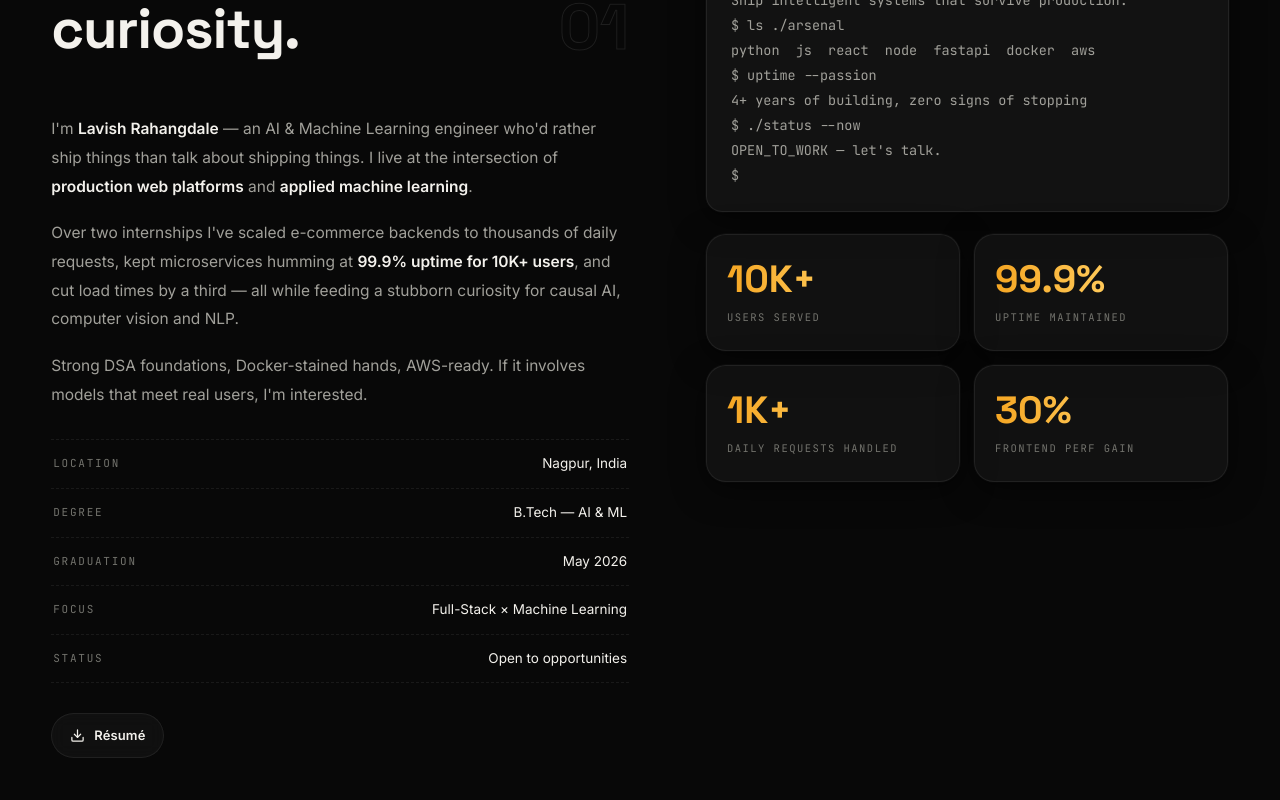
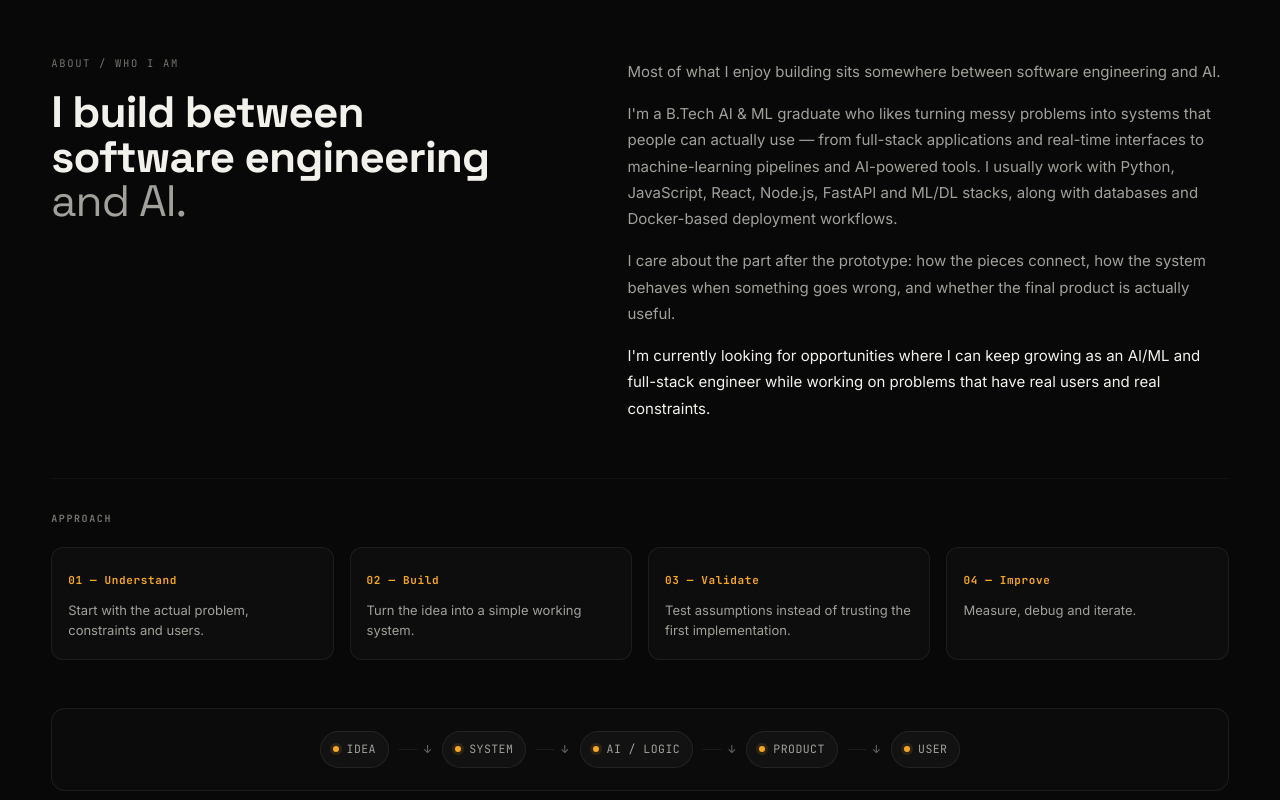
Before and after one commit to Lavish911/portfolioo, a React (Vite) app: page / in a window 1280 px wide. Shown: the part 1060-1860 px from the top of the page. Built offline with nearby package versions, Linux system fonts and the light colour scheme.

Commit message:
refine(about): editorial WHO I AM + approach + minimal signal flow — personal engineering narrative

```diff
--- a/src/components/About.jsx
+++ b/src/components/About.jsx
@@ -1,152 +1,91 @@
-import { useEffect, useRef, useState } from 'react'
-import { useInView } from 'framer-motion'
-import { Download } from 'lucide-react'
-import { FACTS, SECTIONS, STATS, TERMINAL } from '../data/portfolio.js'
-import Counter from './Counter.jsx'
-import Magnetic from './Magnetic.jsx'
 import Reveal, { SectionHeading } from './Reveal.jsx'
-import TiltCard from './TiltCard.jsx'
+import { SECTIONS } from '../data/portfolio.js'
 
-function Terminal() {
-  const ref = useRef(null)
-  const inView = useInView(ref, { once: true, margin: '-80px' })
-  const [lines, setLines] = useState([])
-  const [cur, setCur] = useState('')
+const APPROACH = [
+  { n: '01', title: 'Understand', desc: 'Start with the actual problem, constraints and users.' },
+  { n: '02', title: 'Build', desc: 'Turn the idea into a simple working system.' },
+  { n: '03', title: 'Validate', desc: 'Test assumptions instead of trusting the first implementation.' },
+  { n: '04', title: 'Improve', desc: 'Measure, debug and iterate.' },
+]
 
-  useEffect(() => {
-    if (!inView) return
-    let li = 0
-    let ci = 0
-    let timer
-    let cancelled = false
-    const typeCmd = () => {
-      if (cancelled) return
-      if (li >= TERMINAL.length || !TERMINAL[li]) return
-      const entry = TERMINAL[li]
-      if (!entry || typeof entry.s !== 'string') return
-      const text = entry.s
-      ci++
-      setCur(`$ ${text.slice(0, ci)}`)
-      if (ci < text.length) {
-        timer = setTimeout(typeCmd, 20 + Math.random() * 28)
-      } else {
-        timer = setTimeout(() => {
-          if (cancelled) return
-          if (li >= TERMINAL.length || !TERMINAL[li]) return
-          setLines((l) => [...l, { k: 'cmd', s: `$ ${text}` }])
-          setCur('')
-          li++
-          if (li < TERMINAL.length) timer = setTimeout(nextOut, 220)
-        }, 260)
-      }
-    }
-    const nextOut = () => {
-      if (cancelled) return
-      if (li >= TERMINAL.length || !TERMINAL[li]) return
-      const entry = TERMINAL[li]
-      if (!entry || typeof entry.s !== 'string') return
-      setLines((l) => [...l, { k: 'out', s: entry.s }])
-      li++
-      if (li < TERMINAL.length) {
-        ci = 0
-        timer = setTimeout(typeCmd, 420)
-      }
-    }
-    typeCmd()
-    return () => {
-      cancelled = true
-      clearTimeout(timer)
-    }
-  }, [inView])
-
-  return (
-    <div className="term" ref={ref} data-hover>
-      <div className="term-bar">
-        <span className="term-dot" style={{ background: '#ff5f57' }} />
-        <span className="term-dot" style={{ background: '#febc2e' }} />
-        <span className="term-dot" style={{ background: '#28c840' }} />
-        <span className="term-title">lavish@raisoni: ~/portfolio</span>
-      </div>
-      <div className="term-body">
-        {lines.map((l, i) =>
-          l.k === 'cmd' ? (
-            <p key={i} className="term-line term-cmd">{l.s}</p>
-          ) : (
-            <p key={i} className="term-line term-out">{l.s}</p>
-          ),
-        )}
-        {cur && <p className="term-line term-cmd">{cur}</p>}
-        <p className="term-line term-cmd">
-          $ <span className="caret" />
-        </p>
-      </div>
-    </div>
-  )
-}
+const SIGNAL = ['IDEA', 'SYSTEM', 'AI / LOGIC', 'PRODUCT', 'USER']
 
 export default function About() {
   const m = SECTIONS.about
   return (
     <section id="about" className="section">
-      <div className="container about-grid">
-        <div className="about-sticky">
-          <SectionHeading index={m.index} eyebrow={m.eyebrow} title={m.title} />
-          <Reveal delay={0.1}>
-            <div className="about-copy">
+      <div className="container">
+        <SectionHeading index={m.index} eyebrow={m.eyebrow} title={m.title} />
+
+        <div className="about-editorial">
+          <Reveal y={18}>
+            <div className="about-who">
+              <p className="mono about-kicker">ABOUT / WHO I AM</p>
+              <h3 className="about-statement">
+                I build between
+                <br />
+                software engineering
+                <br />
+                <span className="about-statement-muted">and AI.</span>
+              </h3>
+            </div>
+          </Reveal>
+
+          <Reveal y={18} delay={0.08}>
+            <div className="about-narrative">
+              <p>Most of what I enjoy building sits somewhere between software engineering and AI.</p>
               <p>
-                I'm <strong>Lavish Rahangdale</strong> — an AI &amp; Machine Learning engineer who'd
-                rather ship things than talk about shipping things. I live at the intersection of{' '}
-                <strong>production web platforms</strong> and <strong>applied machine learning</strong>.
+                I'm a B.Tech AI &amp; ML graduate who likes turning messy problems into systems that people
+                can actually use — from full-stack applications and real-time interfaces to machine-learning
+                pipelines and AI-powered tools. I usually work with Python, JavaScript, React, Node.js,
+                FastAPI and ML/DL stacks, along with databases and Docker-based deployment workflows.
               </p>
               <p>
-                Over two internships I've scaled e-commerce backends to thousands of daily requests,
-                kept microservices humming at <strong>99.9% uptime for 10K+ users</strong>, and cut
-                load times by a third — all while feeding a stubborn curiosity for causal AI,
-                computer vision and NLP.
+                I care about the part after the prototype: how the pieces connect, how the system behaves
+                when something goes wrong, and whether the final product is actually useful.
               </p>
-              <p>
-                Strong DSA foundations, Docker-stained hands, AWS-ready. If it involves models that
-                meet real users, I'm interested.
+              <p className="about-narrative-strong">
+                I'm currently looking for opportunities where I can keep growing as an AI/ML and full-stack
+                engineer while working on problems that have real users and real constraints.
               </p>
             </div>
           </Reveal>
-          <Reveal delay={0.18}>
-            <dl className="facts">
-              {FACTS.map(([k, v]) => (
-                <div key={k} className="fact-row">
-                  <dt>{k}</dt>
-                  <dd>{v}</dd>
+        </div>
+
+        <Reveal y={18} delay={0.06}>
+          <div className="about-approach">
+            <h4 className="mono approach-heading">APPROACH</h4>
+            <div className="approach-grid">
+              {APPROACH.map((s) => (
+                <div key={s.n} className="approach-card">
+                  <span className="mono approach-number">{s.n} — {s.title}</span>
+                  <p className="approach-desc">{s.desc}</p>
                 </div>
               ))}
-            </dl>
-          </Reveal>
-          <Reveal delay={0.24}>
-            <div className="about-actions">
-              <Magnetic>
-                <a className="btn btn-ghost btn-sm" href="./resume.pdf" download="Lavish_Rahangdale_Resume.pdf">
-                  <Download size={15} /> Résumé
-                </a>
-              </Magnetic>
             </div>
-          </Reveal>
-        </div>
-        <div>
-          <Reveal delay={0.12}>
-            <Terminal />
-          </Reveal>
-          <div className="stats-grid">
-            {STATS.map((s, i) => (
-              <Reveal key={s.label} delay={0.1 + i * 0.07}>
-                <TiltCard className="card stat spot" max={5}>
-                  <div className="stat-val grad">
-                    <Counter end={s.end} format={s.format} />
+          </div>
+        </Reveal>
+
+        <Reveal y={18} delay={0.1}>
+          <div className="about-signal" aria-hidden="true">
+            <div className="signal-flow">
+              {SIGNAL.map((label, i) => (
+                <div key={label} className="signal-step-wrap">
+                  <div className="signal-step">
+                    <span className="signal-dot" />
+                    <span className="mono signal-text">{label}</span>
                   </div>
-                  <div className="stat-lbl mono">{s.label}</div>
-                </TiltCard>
-              </Reveal>
-            ))}
+                  {i < SIGNAL.length - 1 && (
+                    <div className="signal-arrow" aria-hidden="true">
+                      <span className="signal-line" />
+                      <span className="signal-chevron">↓</span>
+                    </div>
+                  )}
+                </div>
+              ))}
+            </div>
           </div>
-        </div>
+        </Reveal>
       </div>
     </section>
   )
--- a/src/styles/global.css
+++ b/src/styles/global.css
@@ -960,6 +960,219 @@ ul {
   flex-wrap: wrap;
 }
 
+.about-editorial {
+  display: grid;
+  grid-template-columns: 0.92fr 1.08fr;
+  gap: clamp(32px, 5vw, 72px);
+  align-items: start;
+  margin-top: 12px;
+}
+
+.about-who {
+  position: sticky;
+  top: 110px;
+}
+
+.about-kicker {
+  font-size: 10.5px;
+  letter-spacing: 0.16em;
+  color: var(--subtle);
+  margin-bottom: 18px;
+}
+
+.about-statement {
+  font-family: var(--font-d);
+  font-size: clamp(30px, 4.2vw, 44px);
+  line-height: 1.02;
+  letter-spacing: -0.02em;
+  color: var(--text);
+  font-weight: 700;
+}
+
+.about-statement-muted {
+  color: var(--muted);
+  font-weight: 400;
+}
+
+.about-narrative {
+  display: grid;
+  gap: 16px;
+  padding-top: 4px;
+}
+
+.about-narrative p {
+  color: var(--muted);
+  font-size: 15px;
+  line-height: 1.75;
+}
+
+.about-narrative-strong {
+  color: var(--text) !important;
+}
+
+.about-approach {
+  margin-top: 56px;
+  padding-top: 32px;
+  border-top: 1px solid var(--line-soft);
+}
+
+.approach-heading {
+  font-size: 10px;
+  letter-spacing: 0.16em;
+  color: var(--subtle);
+  margin-bottom: 20px;
+}
+
+.approach-grid {
+  display: grid;
+  grid-template-columns: repeat(4, minmax(0, 1fr));
+  gap: 16px;
+}
+
+.approach-card {
+  padding: 18px 16px;
+  border: 1px solid var(--line);
+  border-radius: 12px;
+  background: rgba(20, 20, 20, 0.48);
+  transition: border-color 0.22s, background 0.22s, transform 0.22s;
+}
+
+.approach-card:hover {
+  border-color: rgba(255,255,255,0.11);
+  background: rgba(24, 24, 24, 0.72);
+  transform: translateY(-1px);
+}
+
+.approach-number {
+  font-size: 11px;
+  color: var(--accent);
+  font-weight: 600;
+  letter-spacing: 0.06em;
+}
+
+.approach-card p.approach-desc {
+  margin-top: 8px;
+  color: var(--muted);
+  font-size: 13px;
+  line-height: 1.6;
+}
+
+.about-signal {
+  margin-top: 48px;
+  border: 1px solid var(--line);
+  border-radius: 14px;
+  background: rgba(255,255,255,0.015);
+  padding: 22px;
+}
+
+.signal-flow {
+  display: flex;
+  align-items: center;
+  justify-content: center;
+  gap: 10px;
+  flex-wrap: wrap;
+}
+
+.signal-step-wrap {
+  display: flex;
+  align-items: center;
+  gap: 10px;
+}
+
+.signal-step {
+  display: flex;
+  align-items: center;
+  gap: 8px;
+  padding: 8px 12px;
+  border: 1px solid var(--line);
+  border-radius: 999px;
+  background: rgba(21,21,21,0.9);
+  white-space: nowrap;
+}
+
+.signal-dot {
+  width: 6px;
+  height: 6px;
+  border-radius: 50%;
+  background: var(--accent);
+  box-shadow: 0 0 0 3px rgba(245,166,35,0.12);
+  flex-shrink: 0;
+}
+
+.signal-text {
+  font-size: 11.5px;
+  color: var(--muted);
+  letter-spacing: 0.04em;
+}
+
+.signal-arrow {
+  display: flex;
+  align-items: center;
+  gap: 6px;
+  color: var(--subtle);
+}
+
+.signal-line {
+  width: 18px;
+  height: 1px;
+  background: var(--line);
+  display: block;
+}
+
+.signal-chevron {
+  font-size: 11px;
+  line-height: 1;
+}
+
+@media (max-width: 900px) {
+  .about-editorial {
+    grid-template-columns: 1fr;
+    gap: 28px;
+  }
+  .about-who {
+    position: static;
+  }
+  .approach-grid {
+    grid-template-columns: repeat(2, minmax(0, 1fr));
+  }
+  .signal-flow {
+    flex-direction: column;
+    align-items: stretch;
+  }
+  .signal-step-wrap {
+    flex-direction: column;
+    width: 100%;
+  }
+  .signal-step {
+    justify-content: center;
+    width: 100%;
+  }
+  .signal-arrow {
+    flex-direction: column;
+    padding: 8px 0;
+  }
+  .signal-line {
+    width: 1px;
+    height: 14px;
+  }
+}
+
+@media (max-width: 560px) {
+  .approach-grid {
+    grid-template-columns: 1fr;
+  }
+}
+
+@media (prefers-reduced-motion: reduce) {
+  .approach-card,
+  .signal-step {
+    transition: none !important;
+  }
+  .approach-card:hover {
+    transform: none !important;
+  }
+}
+
 .term {
   border-radius: 16px;
   border: 1px solid var(--line);
```
